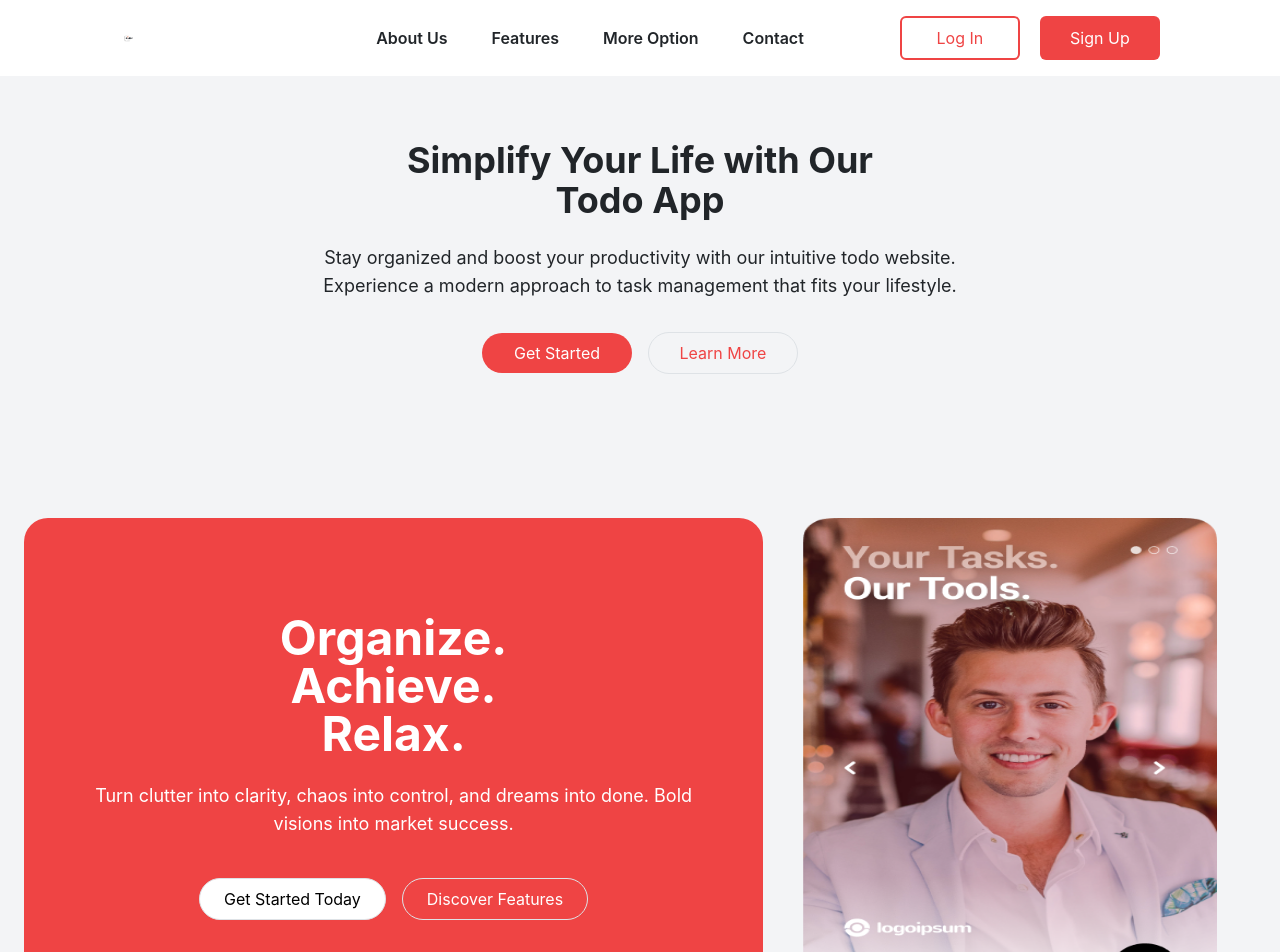
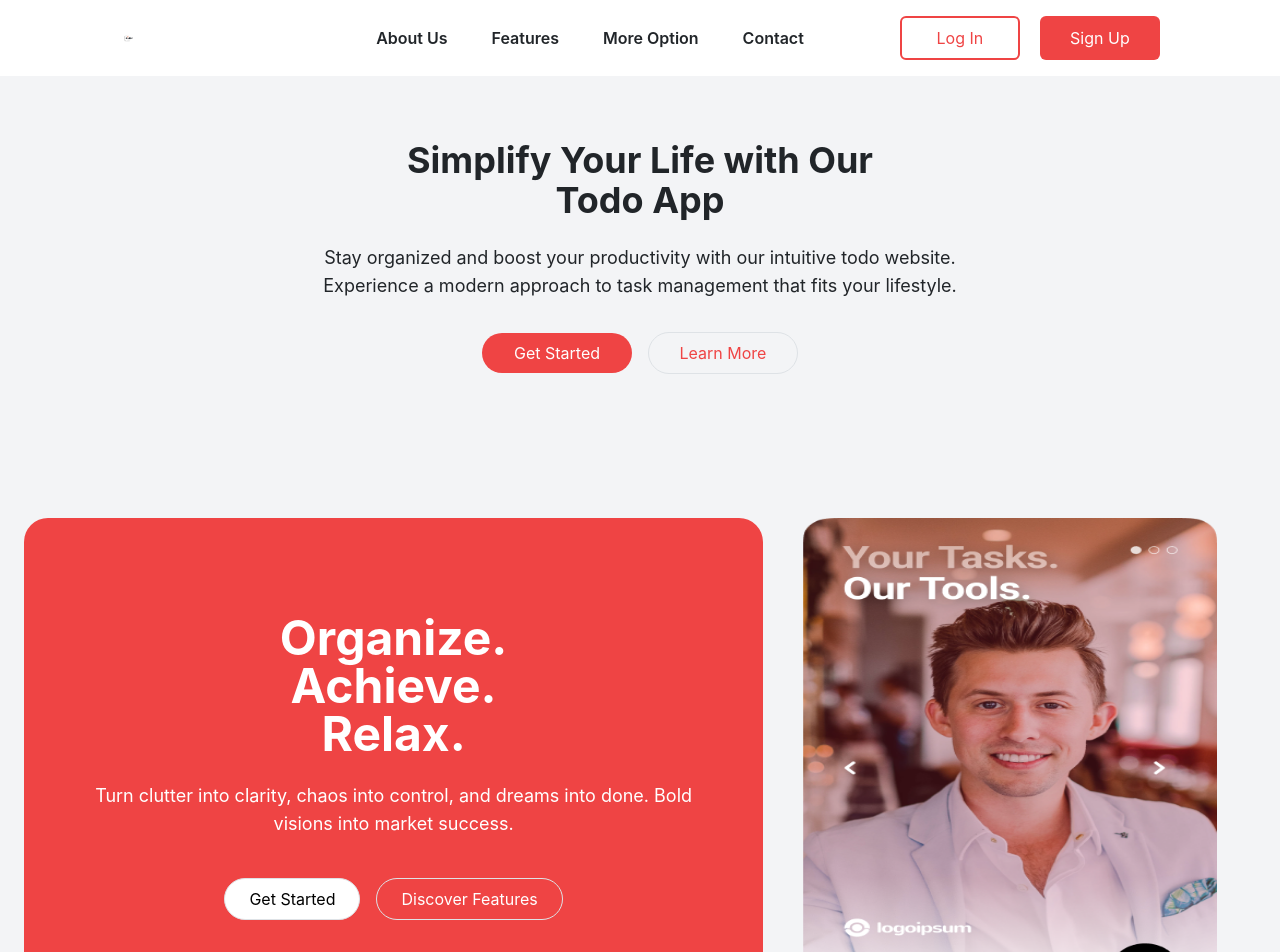
Before and after one commit to rushi1225/osumare-react-design, a React (Vite) app: page / in a window 1280 px wide. Shown: the top 952 px of the page. Built offline with nearby package versions, Linux system fonts and the light colour scheme.

Commit message:
Update AboutSection.jsx

```diff
--- a/src/components/AboutSection.jsx
+++ b/src/components/AboutSection.jsx
@@ -20,7 +20,7 @@ const AboutSection = () => {
                                     Turn clutter into clarity, chaos into control, and dreams into done. Bold visions into market success.
                                 </p>
                                 <div className="flex space-x-4 items-center justify-center">
-                                    <button className="border bg-white  text-black px-4 py-2 rounded-full duration-500">Get Started Today</button>
+                                    <button className="border bg-white  text-black px-4 py-2 rounded-full duration-500">Get Started</button>
 
                                     <button className="border border-red-500 px-4 py-2 rounded-full hover:bg-red-500 hover:text-white">
                                         Discover Features
```
